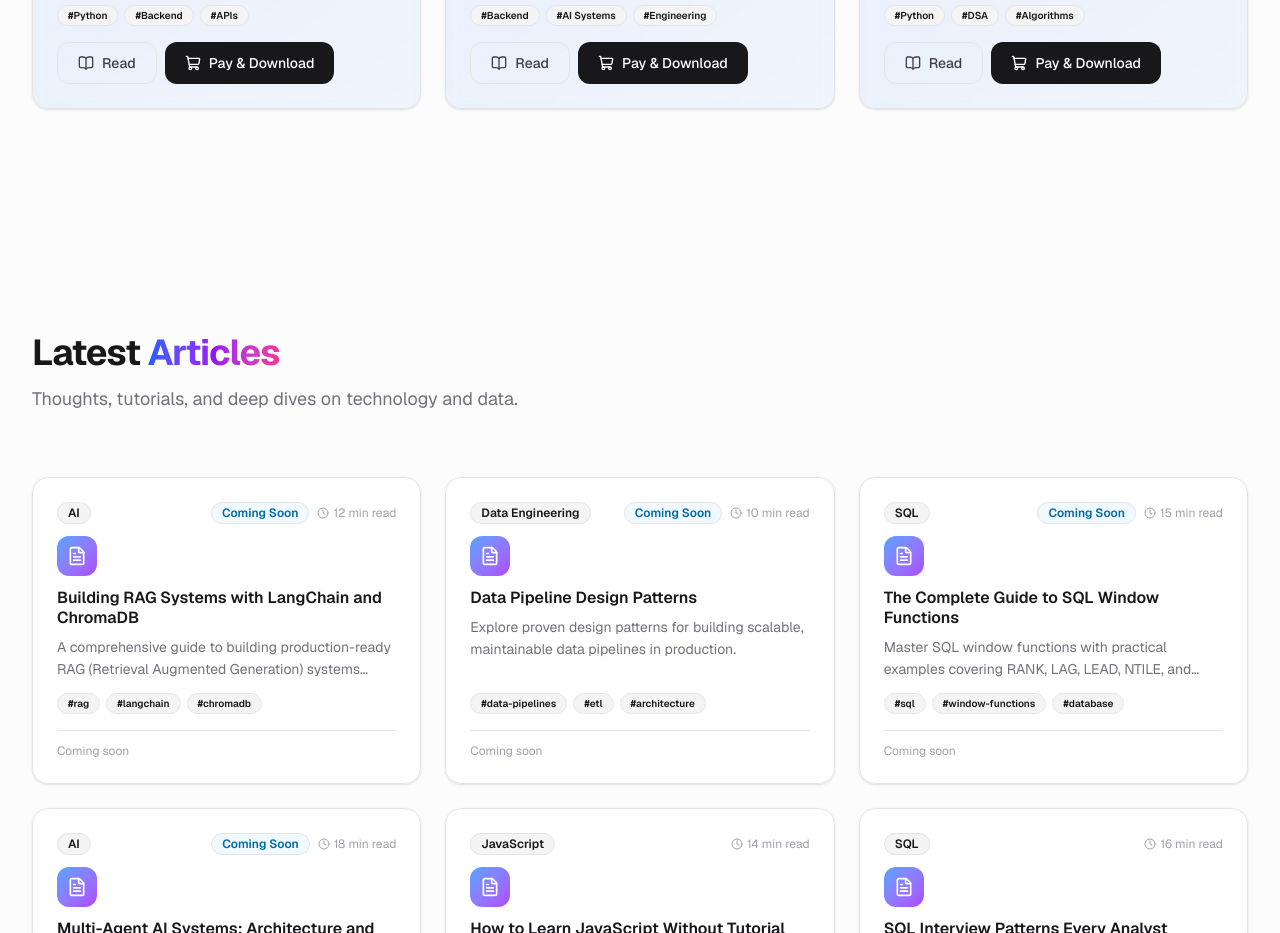
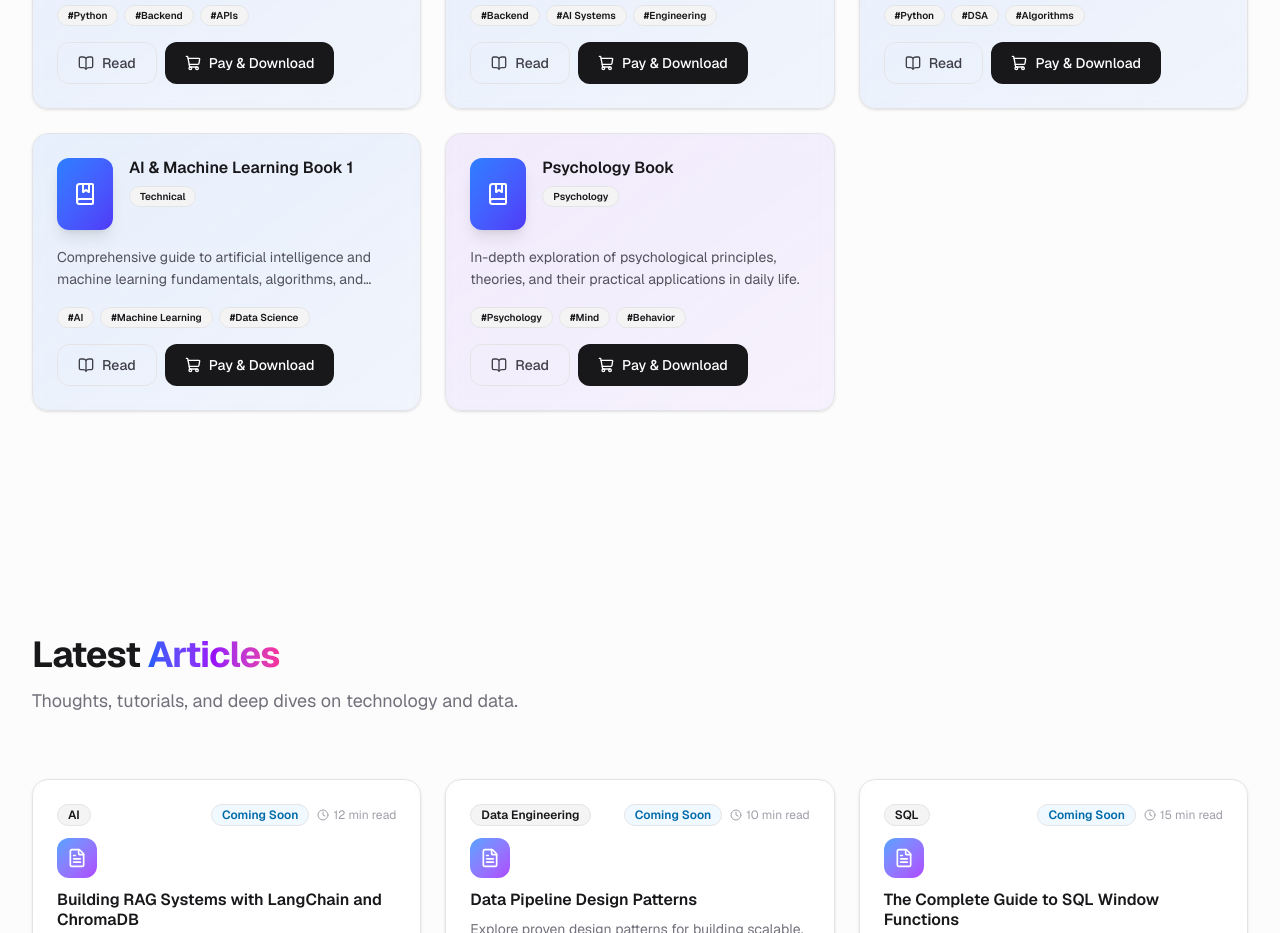
Before and after one commit to DarAshfaqDev/MyWebsite, a Next.js app: page / in a window 1280 px wide. Shown: the part 9860-10793 px from the top of the page. Built offline with nearby package versions, Linux system fonts and the light colour scheme; no server answers.

Commit message:
Add AI/ML Book 1 and Psychology Book to study library

```diff
--- a/data/study-books.json
+++ b/data/study-books.json
@@ -118,5 +118,25 @@
     "description": "Python data structures and algorithms material for coding practice and revision.",
     "size": "1,794 KB",
     "source": "/study/books/PYTHON DSA.pdf"
+  },
+  {
+    "id": "ai-ml-book-1",
+    "title": "AI & Machine Learning Book 1",
+    "author": "Ishfaq Dar / Curated",
+    "category": "Technical",
+    "tags": ["AI", "Machine Learning", "Data Science"],
+    "description": "Comprehensive guide to artificial intelligence and machine learning fundamentals, algorithms, and practical applications.",
+    "size": "4,187 KB",
+    "source": "/study/books/AI_ML_Book1_Final.pdf"
+  },
+  {
+    "id": "psychology-book",
+    "title": "Psychology Book",
+    "author": "Ishfaq Dar / Curated",
+    "category": "Psychology",
+    "tags": ["Psychology", "Mind", "Behavior"],
+    "description": "In-depth exploration of psychological principles, theories, and their practical applications in daily life.",
+    "size": "4,017 KB",
+    "source": "/study/books/Psychology Book final.pdf"
   }
 ]
--- a/src/components/sections/books.tsx
+++ b/src/components/sections/books.tsx
@@ -33,6 +33,7 @@ const categoryColors: Record<string, { gradient: string; border: string }> = {
   Technical: { gradient: "from-blue-500/10 to-blue-600/5 dark:from-blue-500/20", border: "border-blue-200/50 dark:border-blue-700/30" },
   "Self-Development": { gradient: "from-rose-500/10 to-rose-600/5 dark:from-rose-500/20", border: "border-rose-200/50 dark:border-rose-700/30" },
   Reference: { gradient: "from-amber-500/10 to-amber-600/5 dark:from-amber-500/20", border: "border-amber-200/50 dark:border-amber-700/30" },
+  Psychology: { gradient: "from-violet-500/10 to-violet-600/5 dark:from-violet-500/20", border: "border-violet-200/50 dark:border-violet-700/30" },
 };
 
 const defaultColors = { gradient: "from-zinc-500/10 to-zinc-600/5 dark:from-zinc-500/20", border: "border-zinc-200/50 dark:border-zinc-700/30" };
```
Also changed, not shown: 2 other files (tests, documents, lock files or other folders).
